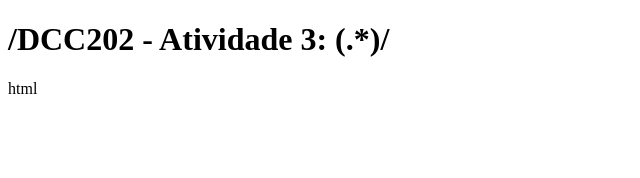
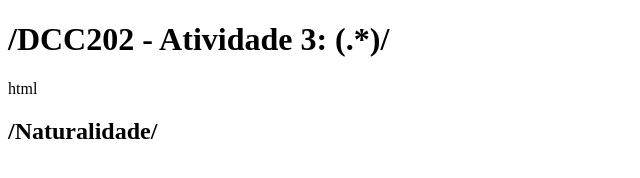
Before and after one commit to ufjf-dcc202/ufjf-dcc202-2023-3-a-atv3-joaopedrodaniel, a website: page index.html in a window 1280 px wide. Shown: the whole page, without its empty margins (0-640 px from the left). Drawn offline with Linux system fonts and the light colour scheme.

Commit message:
Adiciona um título na primeira seção

```diff
--- a/index.html
+++ b/index.html
@@ -7,7 +7,7 @@
 </head>
 <body>
     <main><h1>/DCC202 - Atividade 3: (.*)/</h1><p>html</p>
-    <section></section>
+    <section><h2>/Naturalidade/</h2></section>
     <section></section>
     </main>
 </body>
```
